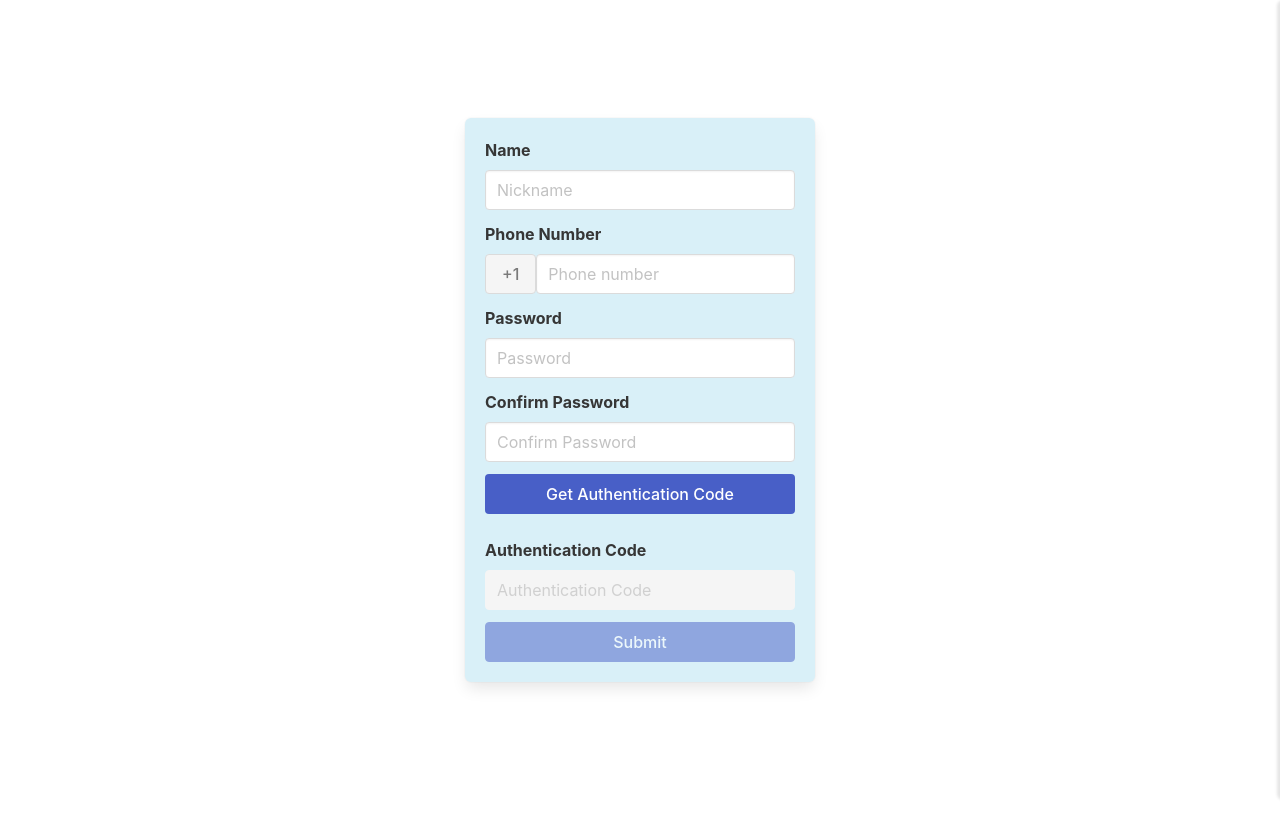
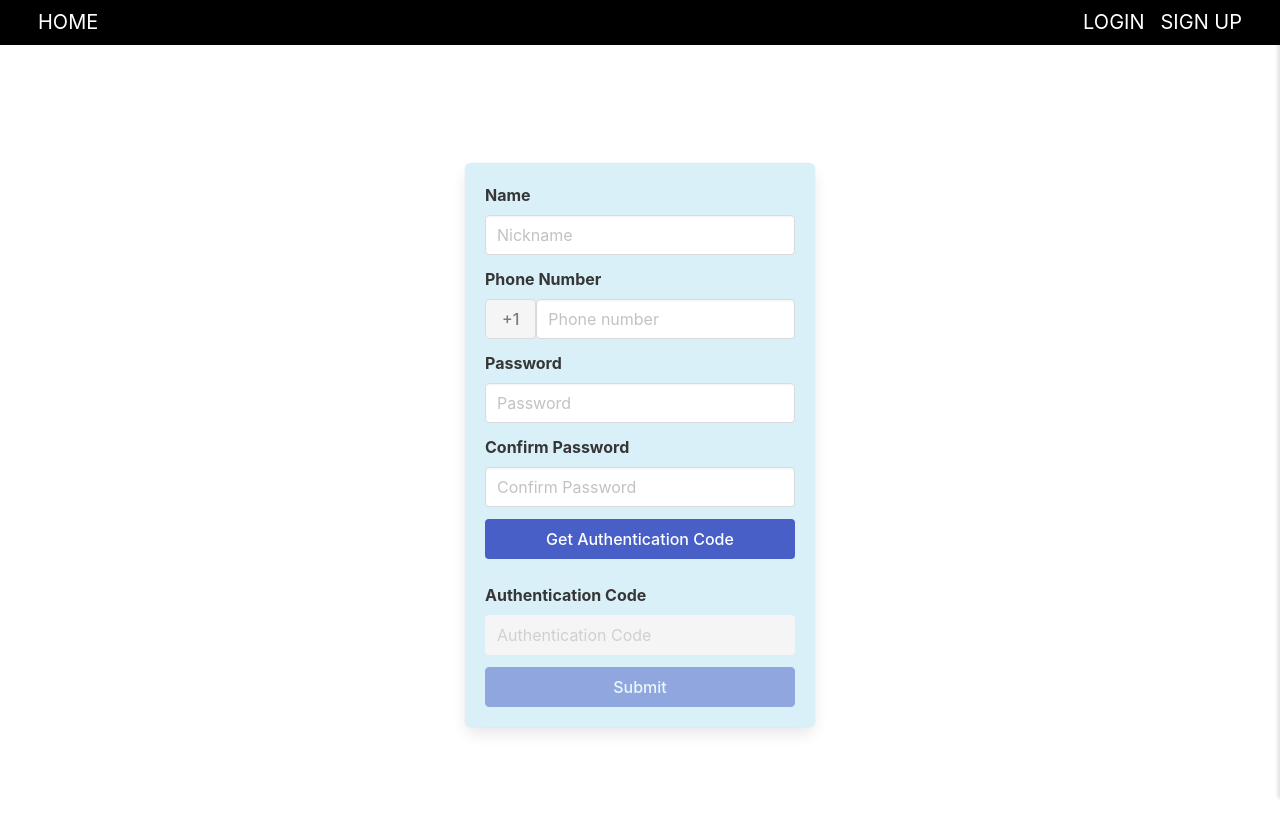
Before and after one commit to cireix/CMPT276, a React (Create React App) app in the folder public/: page /signup in a window 1280 px wide. Shown: the top 836 px of the page. Before the commit the page ends 800 px from the top, so only its background shows below. Built offline with nearby package versions, Linux system fonts and the light colour scheme.

Commit message:
add header to every page

```diff
--- a/public/src/pages/AllUsers.js
+++ b/public/src/pages/AllUsers.js
@@ -1,7 +1,9 @@
 import React from 'react';
 import axios from 'axios';
+import Header from 'components/Header';
 
 class AllUsers extends React.Component {
+
     headers = ['User Id', 'Name', 'Phone Number', 'Type'];
     state = {
         users : []
@@ -15,7 +17,10 @@ class AllUsers extends React.Component {
     }
 
     render() {
+        const user = global.auth.getUser();
         return (
+            <React.Fragment>
+                <Header user={user} />
                 <div className="allusers">
                     <table className="table is-fullwidth">
                         <thead>
@@ -38,6 +43,7 @@ class AllUsers extends React.Component {
                         </tbody>
                     </table>
                 </div>
+            </React.Fragment>
         )
     }
 }
--- a/public/src/pages/ForgotPw.js
+++ b/public/src/pages/ForgotPw.js
@@ -2,8 +2,11 @@ import React, {useState} from 'react';
 import { useForm } from 'react-hook-form';
 import axios from 'axios';
 import { toast } from 'react-toastify';
+import Header from 'components/Header';
 
 export default function ForgotPw(props) {
+    const user = global.auth.getUser();
+
     const { register, handleSubmit, errors, watch } = useForm();
     var [codeSent,setCodeSent] = useState(false);
     // Get phone number that user input in the form
@@ -39,6 +42,8 @@ export default function ForgotPw(props) {
     }
 
     return (
+        <React.Fragment>
+            <Header user={user} />
             <div className="login_wrapper">
                 <form className="box login_box" >
 
@@ -136,5 +141,6 @@ export default function ForgotPw(props) {
                     </div>
                 </form>
             </div>
+        </React.Fragment>
     );
 }
--- a/public/src/pages/Login.js
+++ b/public/src/pages/Login.js
@@ -3,8 +3,11 @@ import { useForm } from 'react-hook-form';
 import { Link } from 'react-router-dom';
 import axios from 'axios';
 import { toast } from 'react-toastify';
+import Header from 'components/Header';
 
 export default function Login(props)  {
+    const user = global.auth.getUser();
+
     const { register, handleSubmit, errors } = useForm();
 
     const submitHandler = async (data) => {
@@ -29,6 +32,8 @@ export default function Login(props)  {
     };
 
     return(
+        <React.Fragment>
+            <Header user={user} />
             <div className="login_wrapper">
                 <form action="" className="box login_box" onSubmit={ handleSubmit(submitHandler) }>
                     <div className="field">
@@ -81,5 +86,6 @@ export default function Login(props)  {
 
                 </form>
             </div>
+        </React.Fragment>
     );
 }
--- a/public/src/pages/SignUp.js
+++ b/public/src/pages/SignUp.js
@@ -3,9 +3,13 @@ import {useForm} from 'react-hook-form';
 import axios from 'axios';
 import { toast } from 'react-toastify';
 import decode from 'jwt-decode';
+import Header from 'components/Header';
 
 export default function SignUp(props) {
+    const user = global.auth.getUser();
+
     const { register, handleSubmit, errors, watch } = useForm();
+
     var [codeSent,setCodeSent] = useState(false);
     // Get name, phone number, and password that user input in the form
     const onSubmit = data => {
@@ -44,6 +48,8 @@ export default function SignUp(props) {
 
 
     return(
+        <React.Fragment>
+            <Header user={user} />
             <div className="login_wrapper">
                 <form className="box login_box" >
                     <div className="field">
@@ -148,5 +154,6 @@ export default function SignUp(props) {
                     </div>
                 </form>
             </div>
+        </React.Fragment>
     );
 }
```
Lines whose indentation alone changed are shown as unchanged.
